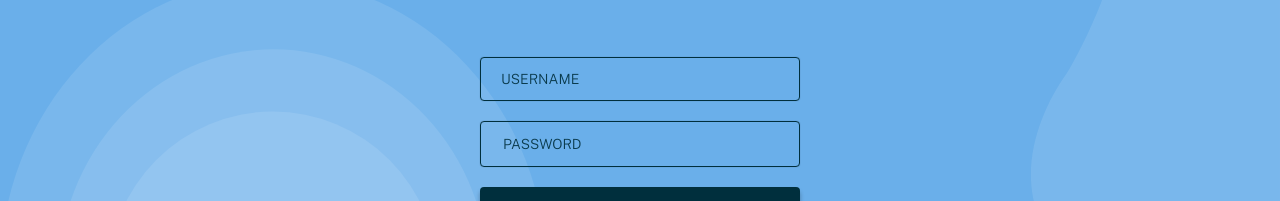
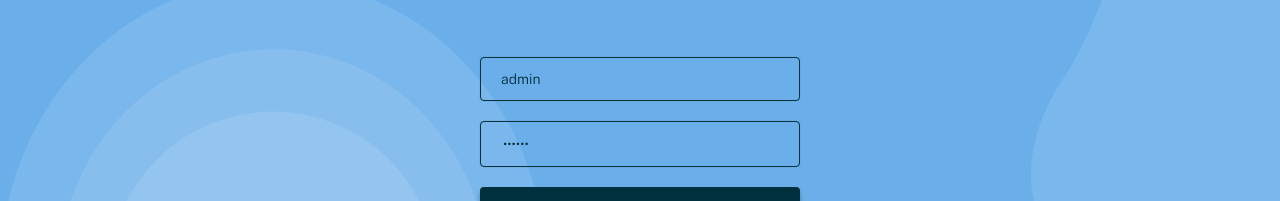
Before and after one commit to ahmed0thman/kayan-doctors, a React (Create React App) app: page /login in a window 1280 px wide. Shown: the part 252-453 px from the top of the page. Built offline with nearby package versions, Linux system fonts and the light colour scheme; what ag-grid-community, react-localization would draw is missing.

Commit message:
default login

```diff
--- a/src/Pages/Account/LogIn/Login.tsx
+++ b/src/Pages/Account/LogIn/Login.tsx
@@ -1,4 +1,4 @@
-import { useRef, useState, useEffect } from "react"
+import { useRef, useState, useEffect } from "react";
 import { useNavigate } from "react-router-dom";
 import { APP_DISPATCH } from "../../../Settings/store/store";
 import { useDispatch } from "react-redux";
@@ -8,7 +8,8 @@ import Loading from "../../../Components/Loading";
 import { setAuthedState } from "../../../Settings/store/features/authentication/authedSlice";
 
 const USER_REGEX = /^[a-zA-Z][a-zA-Z0-9-_]{3,25}$/;
-const PWD_REGEX = /^(?=.*[a-z])(?=.*[A-Z])(?=.*[0-9])(?=.*[!@#$%^&*])(?=.{8,64})/;
+const PWD_REGEX =
+  /^(?=.*[a-z])(?=.*[A-Z])(?=.*[0-9])(?=.*[!@#$%^&*])(?=.{8,64})/;
 
 const Login = () => {
   const [isLoading, setIsLoading] = useState<boolean>(true);
@@ -16,65 +17,65 @@ const Login = () => {
   const navigate = useNavigate();
   const userRef = useRef<HTMLInputElement | null>(null);
 
-  const [user, setUser] = useState<string>("");
-  const [pwd, setPwd] = useState<string>("");
-
+  const [user, setUser] = useState<string>("admin");
+  const [pwd, setPwd] = useState<string>("123qwe");
 
   const [errMSg, setErrMsg] = useState<string>("");
 
   useEffect(() => {
-    setTimeout(() => setIsLoading(false), 2000)
+    setTimeout(() => setIsLoading(false), 2000);
     if (userRef.current) {
       userRef.current.focus();
     }
-  }, [])
-
+  }, []);
 
   useEffect(() => {
-    setErrMsg('');
-  }, [user, pwd])
+    setErrMsg("");
+  }, [user, pwd]);
 
   async function HandleSubmit(e: any) {
     e.preventDefault();
-    if (user === 'admin') {
-      if (pwd === '123qwe') {
-        dispatch(setAuthedState(true))
-        dispatch(setLoggedUser(true, 'admin', 'Mohammed', userRole.DOCTOR))
-        localStorage.setItem('activeUser', JSON.stringify({
-          isLoggedIN:true,
-          userName:user,
-          ProfileName:'mohamed',
-          role: userRole.DOCTOR
-        }));
-        navigate('/')
+    if (user === "admin") {
+      if (pwd === "123qwe") {
+        dispatch(setAuthedState(true));
+        dispatch(setLoggedUser(true, "admin", "Mohammed", userRole.DOCTOR));
+        localStorage.setItem(
+          "activeUser",
+          JSON.stringify({
+            isLoggedIN: true,
+            userName: user,
+            ProfileName: "mohamed",
+            role: userRole.DOCTOR,
+          })
+        );
+        navigate("/");
+      } else {
+        setErrMsg("Password is not valid");
       }
-      else {
-        setErrMsg('Password is not valid')
+    } else {
+      setErrMsg("Username is not valid");
     }
-    }
-    else {
-      setErrMsg('Username is not valid')
-    }
-
   }
 
   return (
     <>
-      {
-        (isLoading && <Loading overlap/>) || (
+      {(isLoading && <Loading overlap />) || (
         <div className="login">
           <form className="form-login" onSubmit={HandleSubmit}>
-
             {errMSg && (
-                <div className="alert alert-danger d-flex align-items-center gap-2 mb-0" role="alert">
+              <div
+                className="alert alert-danger d-flex align-items-center gap-2 mb-0"
+                role="alert"
+              >
                 <i className="fa fa-warning" aria-hidden="true"></i>
-                  <div>
-                    {errMSg}
-                  </div>
+                <div>{errMSg}</div>
               </div>
             )}
             <div className="input-icon">
-                <img src={require('../../../assets/images/icons/user.svg').default} alt="" />
+              <img
+                src={require("../../../assets/images/icons/user.svg").default}
+                alt=""
+              />
 
               <input
                 ref={userRef}
@@ -83,31 +84,31 @@ const Login = () => {
                 id="username"
                 placeholder="username"
                 autoComplete="off"
-                  onChange={e => setUser(e.currentTarget.value)}
+                onChange={(e) => setUser(e.currentTarget.value)}
                 value={user}
               />
             </div>
             <div className="input-icon">
-                <img src={require('../../../assets/images/icons/lock.svg').default} alt="" />
+              <img
+                src={require("../../../assets/images/icons/lock.svg").default}
+                alt=""
+              />
               <input
                 type="password"
                 name="password"
                 id="password"
                 placeholder="password"
-                  onChange={e => setPwd(e.currentTarget.value)}
+                onChange={(e) => setPwd(e.currentTarget.value)}
                 value={pwd}
               />
             </div>
 
-              <button className="btn btn-secondary btn-login">
-                LOGIN
-              </button>
+            <button className="btn btn-secondary btn-login">LOGIN</button>
           </form>
         </div>
-        )
-      }
+      )}
     </>
-  )
-}
+  );
+};
 
-export default Login
+export default Login;
```
Lines whose indentation alone changed are shown as unchanged.
